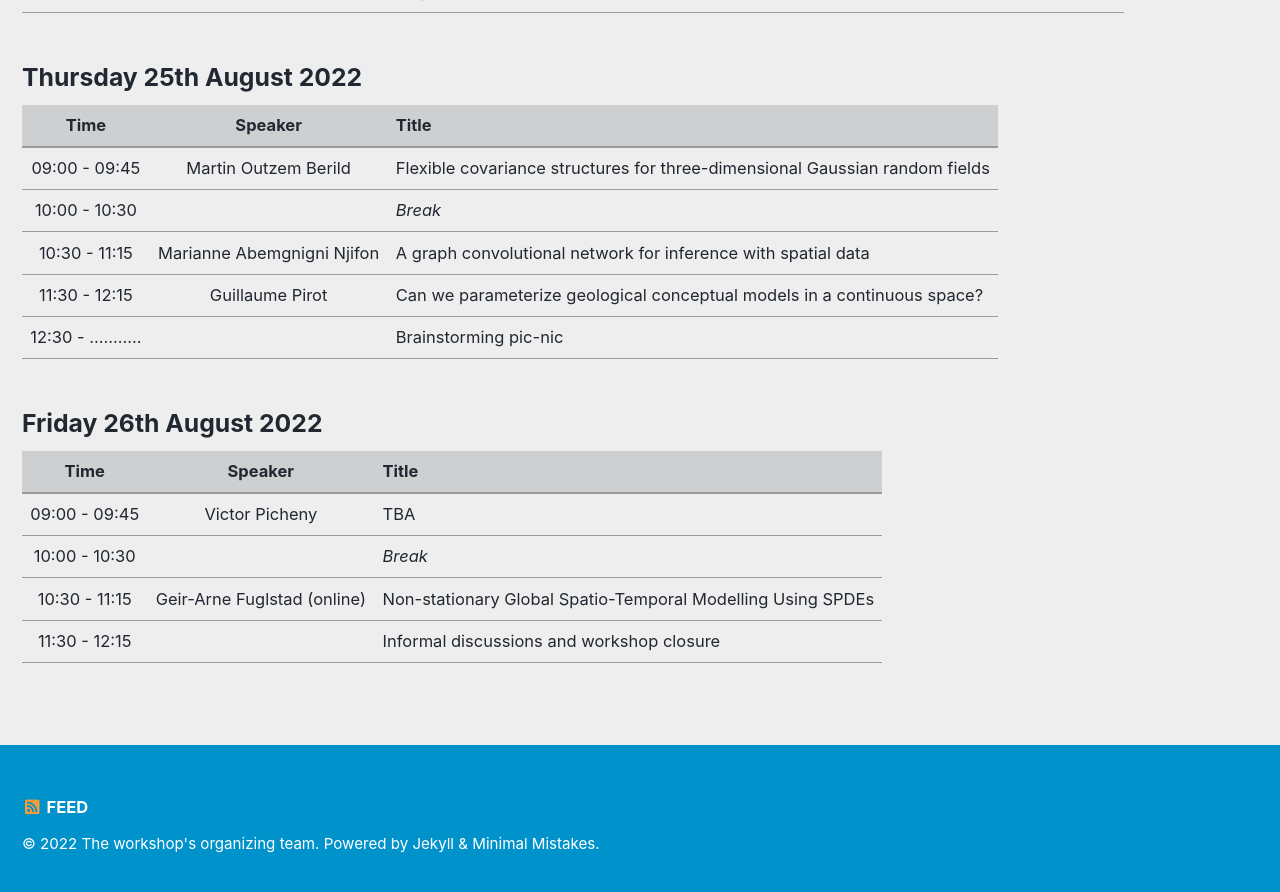
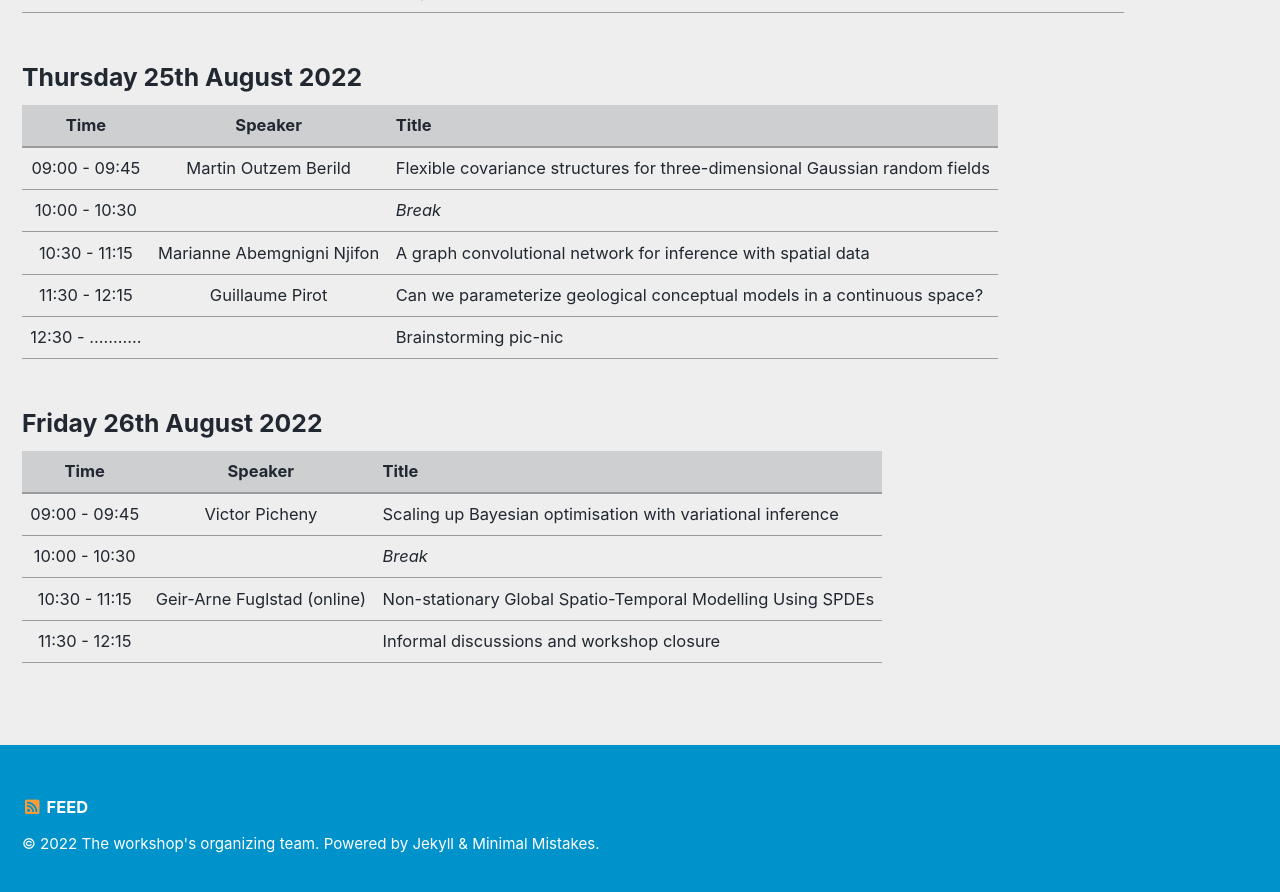
Before and after one commit to workshop-Bern-Toulouse/workshop-bern-toulouse.github.io, a Jekyll site: the page built from _pages/program.md, in a window 1280 px wide and 900 px high, scrolled down 882 px. Shown: the top 892 px of the window. Built offline with Jekyll 4.4.1, drawn with Linux system fonts in a browser that asks for light colours; cached includes are drawn as plain includes.

Commit message:
Update program.md

```diff
--- a/_pages/program.md
+++ b/_pages/program.md
@@ -38,7 +38,7 @@ header:
 
 | &nbsp;&nbsp;&nbsp;&nbsp;&nbsp;&nbsp;&nbsp;Time&nbsp;&nbsp;&nbsp;&nbsp;&nbsp;&nbsp;&nbsp; | &nbsp;&nbsp;&nbsp;&nbsp;&nbsp;&nbsp;Speaker&nbsp;&nbsp;&nbsp;&nbsp;&nbsp;&nbsp; | Title |
 |:-----------:|:-------------:|:-------------------|
-| 09:00 - 09:45 | Victor Picheny  | TBA |
+| 09:00 - 09:45 | Victor Picheny  | Scaling up Bayesian optimisation with variational inference |
 | 10:00 - 10:30 |  | *Break*  |
 | 10:30 - 11:15 | Geir-Arne Fuglstad (online) | Non-stationary Global Spatio-Temporal Modelling Using SPDEs |
 | 11:30 - 12:15 |  | Informal discussions and workshop closure |
```
